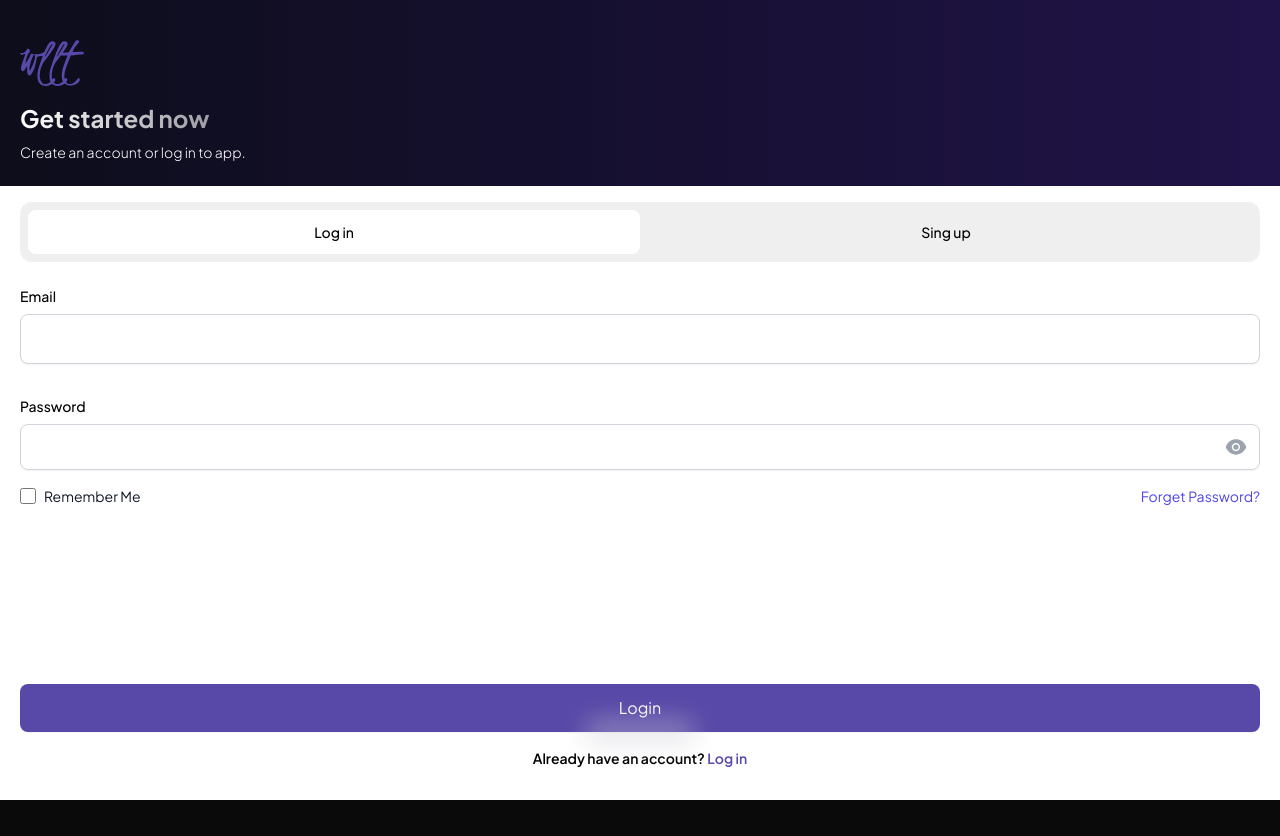
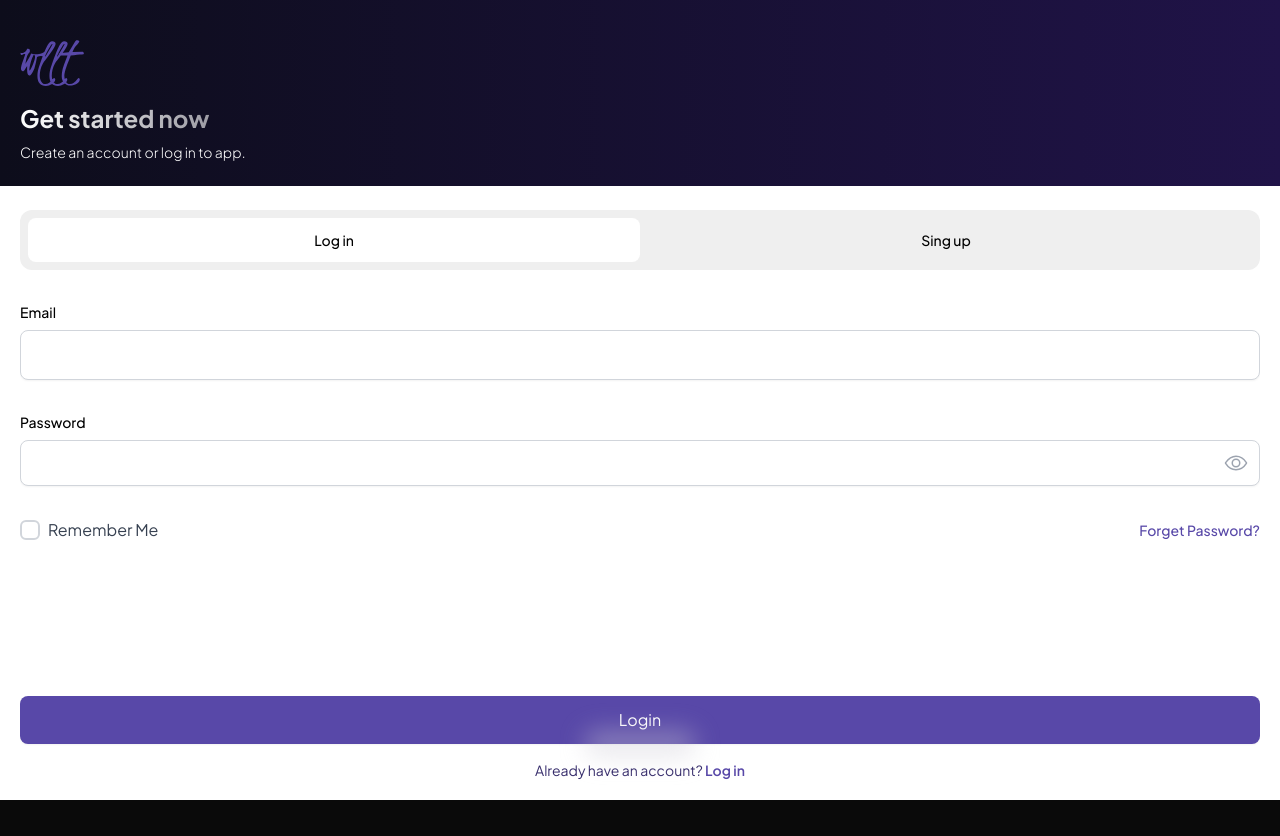
Before and after one commit to sepehrsdgh/mastercard, a Next.js app: page /auth in a window 1280 px wide. Before the commit the page ends 800 px from the top, so only its background shows below. Built offline with nearby package versions, Linux system fonts and the light colour scheme.

Commit message:
login design completed

```diff
--- a/app/auth/loginForm.jsx
+++ b/app/auth/loginForm.jsx
@@ -1,8 +1,8 @@
 "use client";
+import CustomCheckbox from "@/components/common/customCheckbox";
 import React, { useState } from "react";
 import { useForm } from "react-hook-form";
-import { AiFillEye, AiFillEyeInvisible } from "react-icons/ai"; // Importing icons from react-icons
-
+import { IoEyeOutline, IoEyeOffOutline } from "react-icons/io5";
 const LoginForm = () => {
   const {
     register,
@@ -11,6 +11,7 @@ const LoginForm = () => {
   } = useForm();
 
   const [showPassword, setShowPassword] = useState(false); // State for password visibility
+  const [rememberMe, setRememberMe] = useState(false);
 
   const togglePasswordVisibility = () => {
     setShowPassword((prevState) => !prevState);
@@ -21,9 +22,11 @@ const LoginForm = () => {
   };
 
   return (
-    <form onSubmit={handleSubmit(onSubmit)}>
+    <form className="flex flex-col" onSubmit={handleSubmit(onSubmit)}>
+      {/* grow flex to push the login bottun to the bottom */}
+      <div className="flex-grow">
         {/* Email Input */}
-      <div>
+        <div className="mt-8">
           <label className="block text-sm font-medium" htmlFor="email">
             Email
           </label>
@@ -48,10 +51,7 @@ const LoginForm = () => {
 
         {/* Password Input */}
         <div className="mt-8">
-        <label
-         className="block text-sm font-medium"
-          htmlFor="password"
-        >
+          <label className="block text-sm font-medium" htmlFor="password">
             Password
           </label>
           <div className="relative">
@@ -71,9 +71,9 @@ const LoginForm = () => {
               onClick={togglePasswordVisibility}
             >
               {showPassword ? (
-              <AiFillEyeInvisible size={24} />
+                <IoEyeOffOutline size={24} />
               ) : (
-              <AiFillEye size={24} />
+                <IoEyeOutline size={24} />
               )}
             </button>
           </div>
@@ -85,30 +85,23 @@ const LoginForm = () => {
         </div>
 
         {/* Remember Me and Forgot Password */}
-      <div className="flex items-center justify-between mt-4">
-        <div className="flex items-center">
-          <input
-            {...register("remember")}
-            id="remember"
-            type="checkbox"
-            className="h-4 w-4 text-indigo-600 border-gray-300 rounded focus:ring-indigo-500"
+        <div className="flex items-center justify-between mt-8">
+          <CustomCheckbox
+            label={"Remember Me"}
+            checked={rememberMe}
+            onChange={() => setRememberMe((current) => !current)}
           />
-          <label
-            htmlFor="remember"
-            className="ml-2 block text-sm text-gray-900"
-          >
-            Remember Me
-          </label>
-        </div>
-        <a href="#" className="text-sm text-indigo-600 hover:text-indigo-500">
+          <a href="#" className="text-sm font-medium text-[#5848A8]">
             Forget Password?
           </a>
         </div>
-      <div className="absolute bottom-8 right-5 left-5">
+      </div>
+      {/*  */}
+      <div className="mb-14">
         {/* Submit Button */}
         <button
           type="submit"
-          className="relative w-full py-3 bg-[#5848A8] text-white rounded-lg shadow-sm hover:bg-indigo-700 focus:outline-none focus:ring-2 focus:ring-offset-2 focus:ring-indigo-500 transition duration-150"
+          className="relative w-full  py-3 bg-[#5848A8] text-white rounded-lg shadow-sm"
         >
           Login
           <span className="absolute left-[50%] translate-x-[-50%] bottom-0 translate-y-1/2 w-28 h-7 bg-[#cccbd365] rounded-full blur-[12px]"></span>
@@ -116,9 +109,9 @@ const LoginForm = () => {
 
         {/* Signup Link */}
         <div className="mt-4 text-center">
-          <p className="text-sm font-semibold">
+          <p className="text-sm  text-[#362C6B]">
             Already have an account?{" "}
-            <a href="#" className="text-[#5848A8]">
+            <a href="#" className="font-semibold text-[#5848A8]">
               Log in
             </a>
           </p>
--- a/app/auth/page.jsx
+++ b/app/auth/page.jsx
@@ -9,7 +9,7 @@ function Auth() {
   const [mode, setMode] = useState(modes.login);
 
   return (
-    <div className="bg-white h-screen">
+    <div className="bg-white h-screen  flex flex-col">
       {/* header banner */}
       <div className="bg-gradient-to-l from-[#201348] to-[#0D0D1B] px-5 py-6">
         <div className="mt-4">
@@ -23,9 +23,8 @@ function Auth() {
           Create an account or log in to app.
         </h6>
       </div>
-      {/* headerbanner */}
       {/* body */}
-      <div className="px-5 py-4">
+      <div className="px-5 py-6 flex-grow">
         {/* Login/sign up sitcher */}
         <div className="relative grid grid-cols-2 text-center bg-[#EFEFEF] rounded-xl p-2 text-sm font-medium">
           <button
@@ -46,14 +45,14 @@ function Auth() {
             }`}
           ></div>{" "}
         </div>
-        {/* Login/sign up sitcher */}
       {/* Forms */}
-<div className="mt-6">
-  {mode===modes.login?<LoginForm />:<SignUpForm />}
+      <div className=" w-full h-full overflow-hidden relative">
+<div className={`grid grid-cols-2 w-[200%] h-full transition-transform duration-500 ease-in-out ${mode===modes.signUp?"transform -translate-x-1/2" : ""}`}>
+ <LoginForm />
+ <SignUpForm />
 </div>
-      {/* Forms */}
       </div>
-      {/* body */}
+      </div>
     </div>
   );
 }
--- /dev/null
+++ b/components/common/customCheckbox.jsx
@@ -0,0 +1,41 @@
+import React from "react";
+
+const CustomCheckbox = ({ label, checked, onChange }) => {
+  return (
+    <div className="flex items-center">
+      <label className="inline-flex items-center cursor-pointer">
+        <input
+          type="checkbox"
+          className="hidden" // Hiding the default checkbox
+          checked={checked}
+          onChange={onChange}
+        />
+        <span
+          className={`w-5 h-5 flex items-center justify-center border-2 border-gray-300 rounded-md ${
+            checked ? "bg-[#5848A8] border-[#5848A8]" : "bg-white"
+          } transition-colors duration-300 ease-in-out`}
+        >
+          {checked && (
+            <svg
+              className="w-3 h-3 text-white"
+              fill="none"
+              stroke="currentColor"
+              viewBox="0 0 24 24"
+              xmlns="http://www.w3.org/2000/svg"
+            >
+              <path
+                strokeLinecap="round"
+                strokeLinejoin="round"
+                strokeWidth="2"
+                d="M5 13l4 4L19 7"
+              />
+            </svg>
+          )}
+        </span>
+        <span className="ml-2 text-gray-700">{label}</span>
+      </label>
+    </div>
+  );
+};
+
+export default CustomCheckbox;
```
Lines whose indentation alone changed are shown as unchanged.
